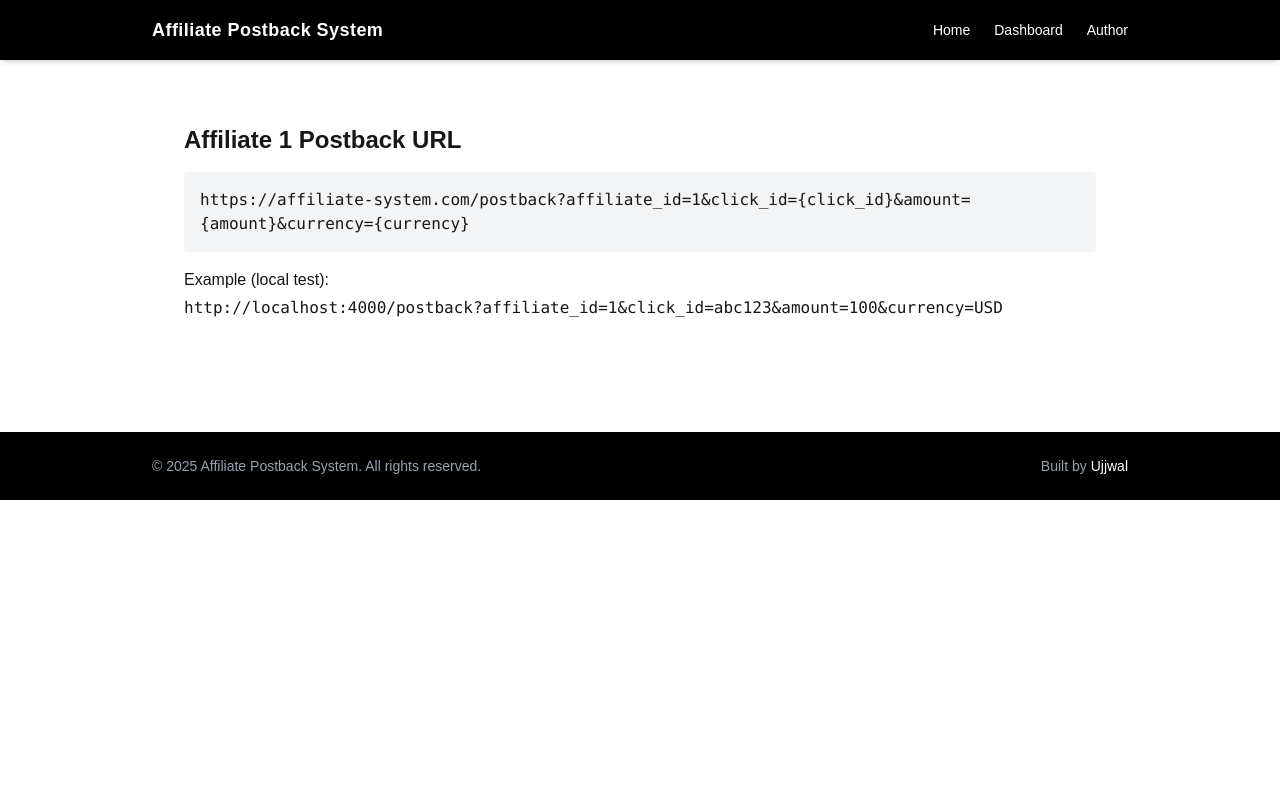
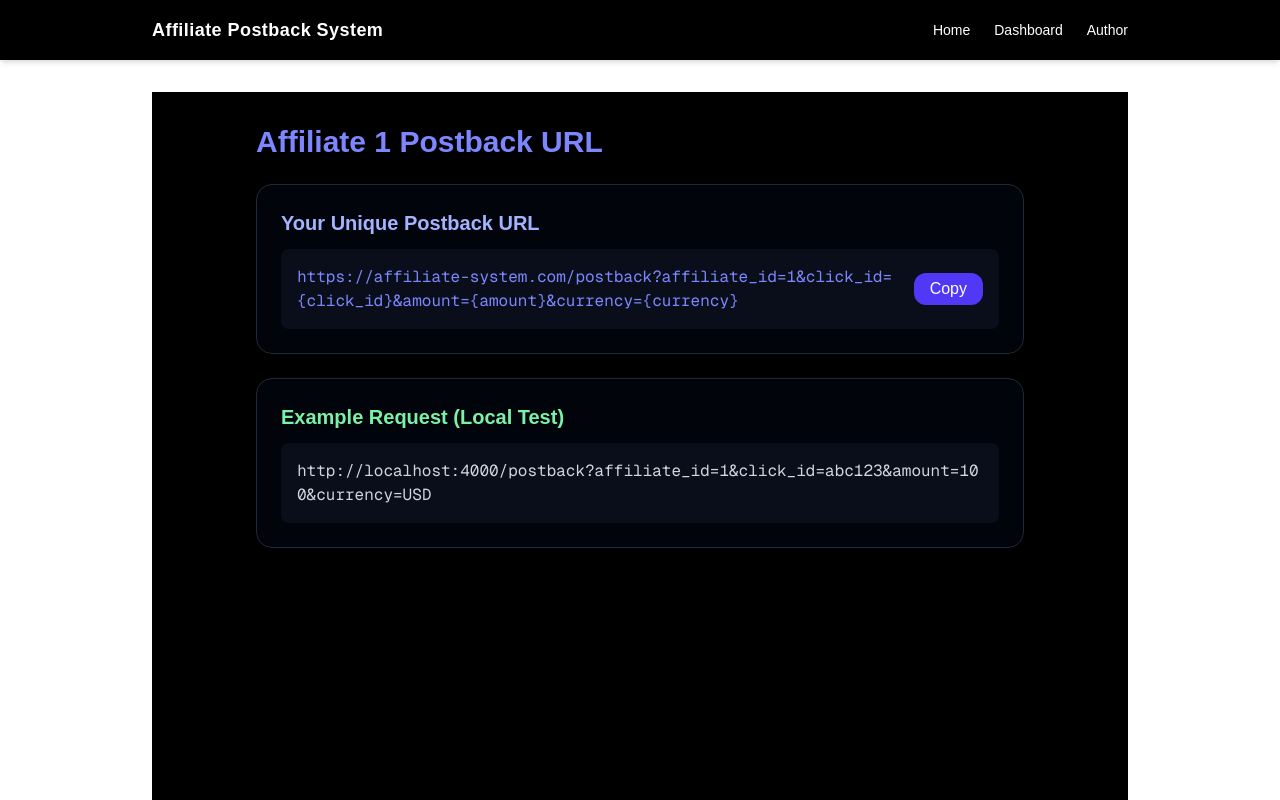
Before and after one commit to UjjwalSaini07/Affiliate-Postback-Engine, a Next.js app in the folder frontend/: page /affiliate/1/postback-url in a window 1280 px wide. Shown: the top 800 px of the page. Built offline with nearby package versions, Linux system fonts and the light colour scheme.

Commit message:
Improve affiliate dashboard and postback URL UI/UX
Enhanced the affiliate dashboard with improved layout, error handling, and modern styling. Updated the postback URL page to include a copy-to-clipboard feature, better formatting, and clearer example usage for affiliates.

```diff
--- a/frontend/src/app/affiliate/[id]/page.js
+++ b/frontend/src/app/affiliate/[id]/page.js
@@ -1,41 +1,77 @@
-// app/affiliate/[id]/page.js
 import Link from "next/link";
 import ClicksTable from "@/components/ClicksTable";
 import ConversionsTable from "@/components/ConversionsTable";
 
 async function getData(id) {
+  try {
     const [clicksRes, convsRes] = await Promise.all([
       fetch(`http://localhost:4000/affiliates/${id}/clicks`, { cache: "no-store" }),
       fetch(`http://localhost:4000/affiliates/${id}/conversions`, { cache: "no-store" }),
     ]);
+
+    if (!clicksRes.ok || !convsRes.ok) {
+      throw new Error("Failed to fetch affiliate data");
+    }
+
     return {
       clicks: await clicksRes.json(),
       conversions: await convsRes.json(),
     };
+  } catch (err) {
+    console.error(err);
+    return { clicks: [], conversions: [], error: true };
+  }
 }
 
 export default async function AffiliatePage({ params }) {
   const { id } = params;
-  const { clicks, conversions } = await getData(id);
+  const { clicks, conversions, error } = await getData(id);
 
   return (
-    <div className="p-8">
-      <h1 className="text-2xl font-bold">Affiliate {id} Dashboard</h1>
+    <div className="min-h-screen bg-black text-gray-100 p-8">
+      <div className="max-w-5xl mx-auto space-y-10">
+        {/* Header */}
+        <header className="flex items-center justify-between">
+          <h1 className="text-3xl font-extrabold text-indigo-400">
+            Affiliate {id} Dashboard
+          </h1>
+          <Link
+            href="/"
+            className="text-sm text-gray-400 hover:text-indigo-400 transition"
+          >
+            ← Back to affiliates
+          </Link>
+        </header>
 
-      <section className="mt-6">
-        <h2 className="font-semibold mb-2">Clicks</h2>
+        {error && (
+          <div className="bg-red-900/40 border border-red-700 text-red-300 px-4 py-3 rounded-lg">
+            Failed to load affiliate data. Please try again later.
+          </div>
+        )}
+
+        {/* Clicks */}
+        <section className="bg-gray-950/70 border border-gray-800 rounded-2xl shadow-lg p-6">
+          <h2 className="text-xl font-semibold text-indigo-300 mb-4">Clicks</h2>
           <ClicksTable clicks={clicks} />
         </section>
 
-      <section className="mt-6">
-        <h2 className="font-semibold mb-2">Conversions</h2>
+        {/* Conversions */}
+        <section className="bg-gray-950/70 border border-gray-800 rounded-2xl shadow-lg p-6">
+          <h2 className="text-xl font-semibold text-green-300 mb-4">
+            Conversions
+          </h2>
           <ConversionsTable conversions={conversions} />
         </section>
 
-      <div className="mt-6">
-        <Link href={`/affiliate/${id}/postback-url`} className="text-blue-600 hover:underline">
-          See postback URL format
+        {/* Postback link */}
+        <section className="text-center">
+          <Link
+            href={`/affiliate/${id}/postback-url`}
+            className="inline-block bg-indigo-600 hover:bg-indigo-500 text-white font-medium px-5 py-2 rounded-xl shadow-md transition"
+          >
+            View Postback URL Format
           </Link>
+        </section>
       </div>
     </div>
   );
--- a/frontend/src/app/affiliate/[id]/postback-url/page.js
+++ b/frontend/src/app/affiliate/[id]/postback-url/page.js
@@ -1,19 +1,54 @@
-// app/affiliate/[id]/postback-url/page.js
+"use client";
+
+import { useState } from "react";
+
 export default function PostbackUrlPage({ params }) {
   const { id } = params;
+  const [copied, setCopied] = useState(false);
 
   const url = `https://affiliate-system.com/postback?affiliate_id=${id}&click_id={click_id}&amount={amount}&currency={currency}`;
+  const exampleUrl = `http://localhost:4000/postback?affiliate_id=${id}&click_id=abc123&amount=100&currency=USD`;
+
+  const handleCopy = async () => {
+    try {
+      await navigator.clipboard.writeText(url);
+      setCopied(true);
+      setTimeout(() => setCopied(false), 2000);
+    } catch (err) {
+      console.error("Failed to copy:", err);
+    }
+  };
 
   return (
-    <div className="p-8">
-      <h1 className="text-2xl font-bold">Affiliate {id} Postback URL</h1>
-      <div className="mt-4 p-4 bg-gray-100 rounded">
-        <code>{url}</code>
-      </div>
+    <div className="min-h-screen bg-black text-gray-100 p-8">
+      <div className="max-w-3xl mx-auto space-y-6">
+        <h1 className="text-3xl font-bold text-indigo-400">
+          Affiliate {id} Postback URL
+        </h1>
 
-      <div className="mt-4">
-        <p className="mb-1">Example (local test):</p>
-        <code>http://localhost:4000/postback?affiliate_id={id}&click_id=abc123&amount=100&currency=USD</code>
+        <section className="bg-gray-950/70 border border-gray-800 rounded-2xl shadow-lg p-6">
+          <h2 className="text-xl font-semibold text-indigo-300 mb-3">
+            Your Unique Postback URL
+          </h2>
+          <div className="flex items-center gap-4 bg-gray-900/50 p-4 rounded-lg">
+            <code className="font-mono text-indigo-400 break-all">{url}</code>
+            <button
+              onClick={handleCopy}
+              className="ml-auto bg-indigo-600 hover:bg-indigo-500 text-white px-4 py-1 rounded-xl transition"
+            >
+              {copied ? "Copied!" : "Copy"}
+            </button>
+          </div>
+        </section>
+
+        <section className="bg-gray-950/70 border border-gray-800 rounded-2xl shadow-lg p-6">
+          <h2 className="text-xl font-semibold text-green-300 mb-3">
+            Example Request (Local Test)
+          </h2>
+          <div className="bg-gray-900/50 p-4 rounded-lg font-mono text-gray-300 break-all">
+            {exampleUrl}
+          </div>
+        </section>
       </div>
     </div>
   );
```
Lines whose indentation alone changed are shown as unchanged.
